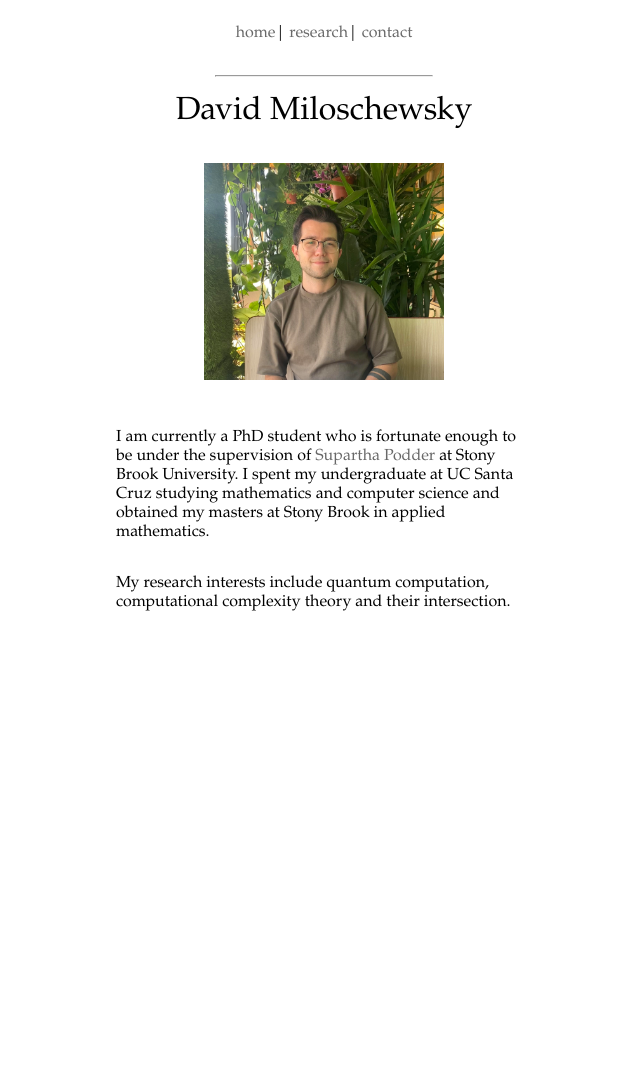
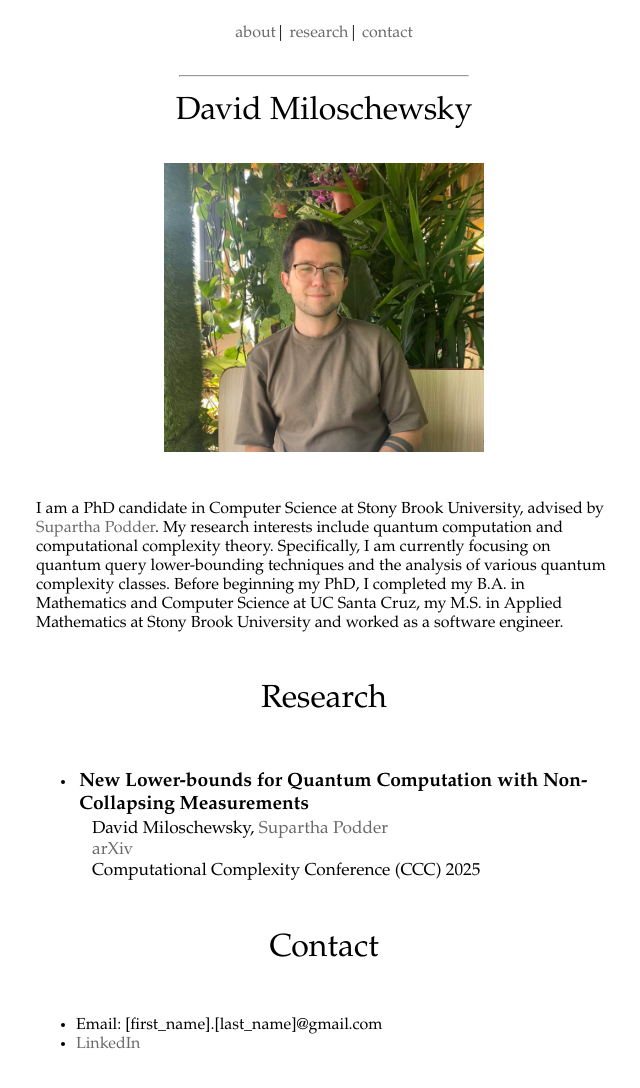
Before and after one commit to dmilosch/dmilosch.github.io, a plain HTML site: page index.html in a window 1280 px wide. Shown: the whole page, without its empty margins (316-956 px from the left). Before the commit the page ends 800 px from the top, so only its background shows below. Drawn offline with Linux system fonts and the light colour scheme.

Commit message:
Single-page

```diff
--- a/index.html
+++ b/index.html
@@ -3,7 +3,7 @@
 <head>
 	<meta charset="utf-8">
 	<meta name="viewport" content="width=device-width, initial-scale=0.86, maximum-scale=5.0, minimum-scale=0.86">
-	<title>About</title>
+	<title>David Miloschewsky</title>
     <link rel="stylesheet" href="styles.css">
     <!-- <script src="jsScript.js"></script> -->
 </head>
@@ -12,12 +12,15 @@
 	<div class="total">
 		<div class="header">
 			<p>
-				<a href="http://www.miloschewsky.com">home</a>|
-				<a href="publications.html">research</a>|
-				<a href="contact.html">contact</a>
+				<a href="#about">about</a>|
+				<a href="#research">research</a>|
+				<a href="#contact">contact</a>
 			</p>
 		</div>
 		<hr width="45%">
+
+
+		<section id="about">
 			<div class="inside" id="title">
 				David Miloschewsky
 			</div>
@@ -26,12 +29,41 @@
 			</div> -->
 			<img src="profile.jpg" alt="Profile_picture" class="center">
 			<div class="inside" id="content">
-			<p>I am currently a PhD student who is fortunate enough to be under the supervision of <a href="https://www.suparthapodder.com">Supartha Podder</a> at Stony Brook University.
-				I spent my undergraduate at UC Santa Cruz studying mathematics and computer science and obtained my masters at Stony Brook in applied mathematics.</p>
-			<p>
-				My research interests include quantum computation, computational complexity theory and their intersection.
-			</p>
+				<p>I am a PhD candidate in Computer Science at Stony Brook University, advised by <a href="https://www.suparthapodder.com">Supartha Podder</a>. My research interests include quantum computation and computational complexity theory. Specifically, I am currently focusing on quantum query lower-bounding techniques and the analysis of various quantum complexity classes. Before beginning my PhD, I completed my B.A. in Mathematics and Computer Science at UC Santa Cruz, my M.S. in Applied Mathematics at Stony Brook University and worked as a software engineer.</p>
 			</div>
+		</section>
+
+		<section id="research">
+			<div class="inside" id="title">
+				Research
+			</div>
+			<div class="inside" id="content">
+				<ul>
+					<li>
+						<h3>
+							New Lower-bounds for Quantum Computation with Non-Collapsing Measurements
+						</h3>
+						<div id="publications">
+							David Miloschewsky, <a href="https://www.suparthapodder.com">Supartha Podder</a><br>
+							<a href="https://arxiv.org/abs/2411.04085">arXiv</a><br>
+							Computational Complexity Conference (CCC) 2025
+						</div>
+					</li>
+				</ul>
+			</div>
+		</section>
+
+		<section id="contact">
+			<div class="inside" id="title">
+				Contact
+			</div>
+			<div class="inside" id="content">
+				<ul>
+					<li>Email: [first_name].[last_name]@gmail.com</li>
+					<li><a href="https://www.linkedin.com/in/david-miloschewsky/" target="_blank" rel="noopener noreferrer">LinkedIn</a></li>
+				</ul>
+			</div>
+		</section>
 	</div>
 </body>
 </html>
--- a/styles.css
+++ b/styles.css
@@ -7,7 +7,7 @@ body {
 
 .total{
 	margin-top: 2rem;
-	width: 30rem;
+	width: 40rem;
 	margin:auto;
 }
 
```
Also changed, not shown: contact.html (deleted, +0 -31 lines), publications.html (deleted, +0 -40 lines). Lines whose indentation alone changed are shown as unchanged.
